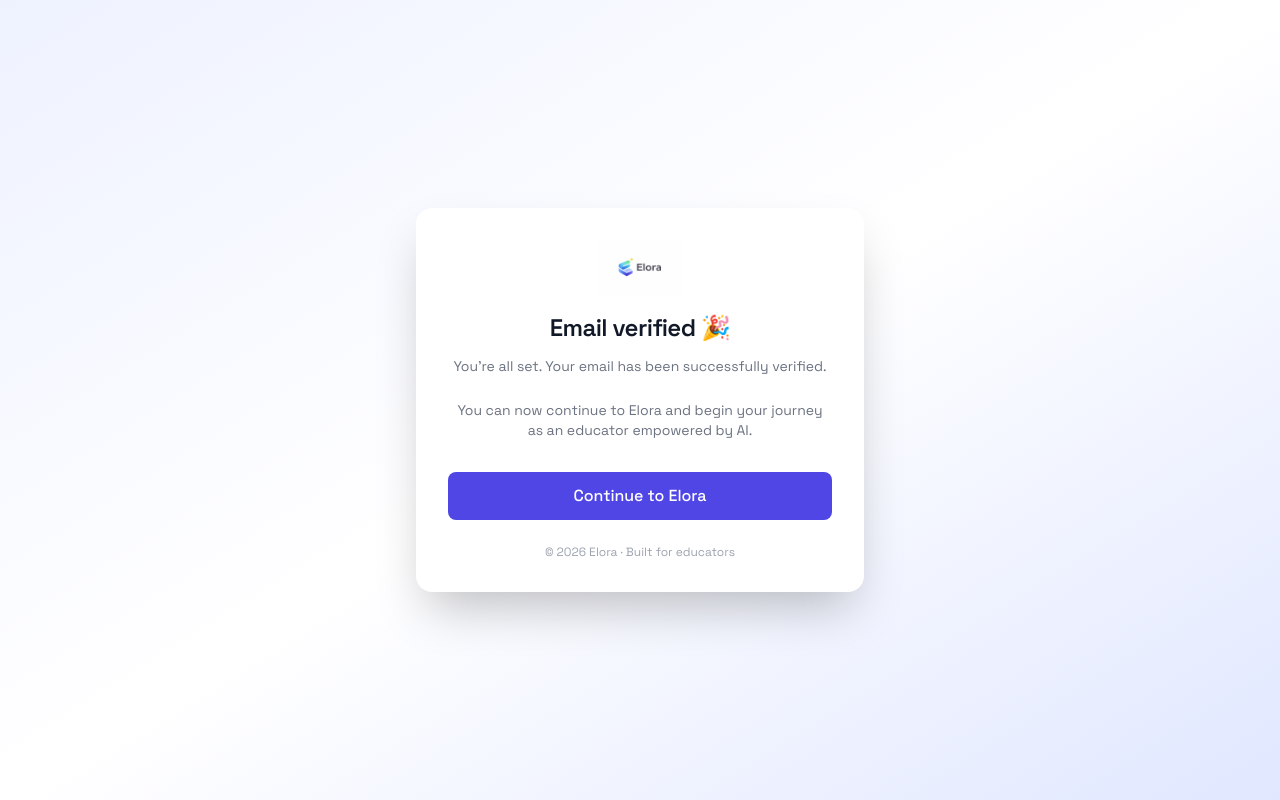
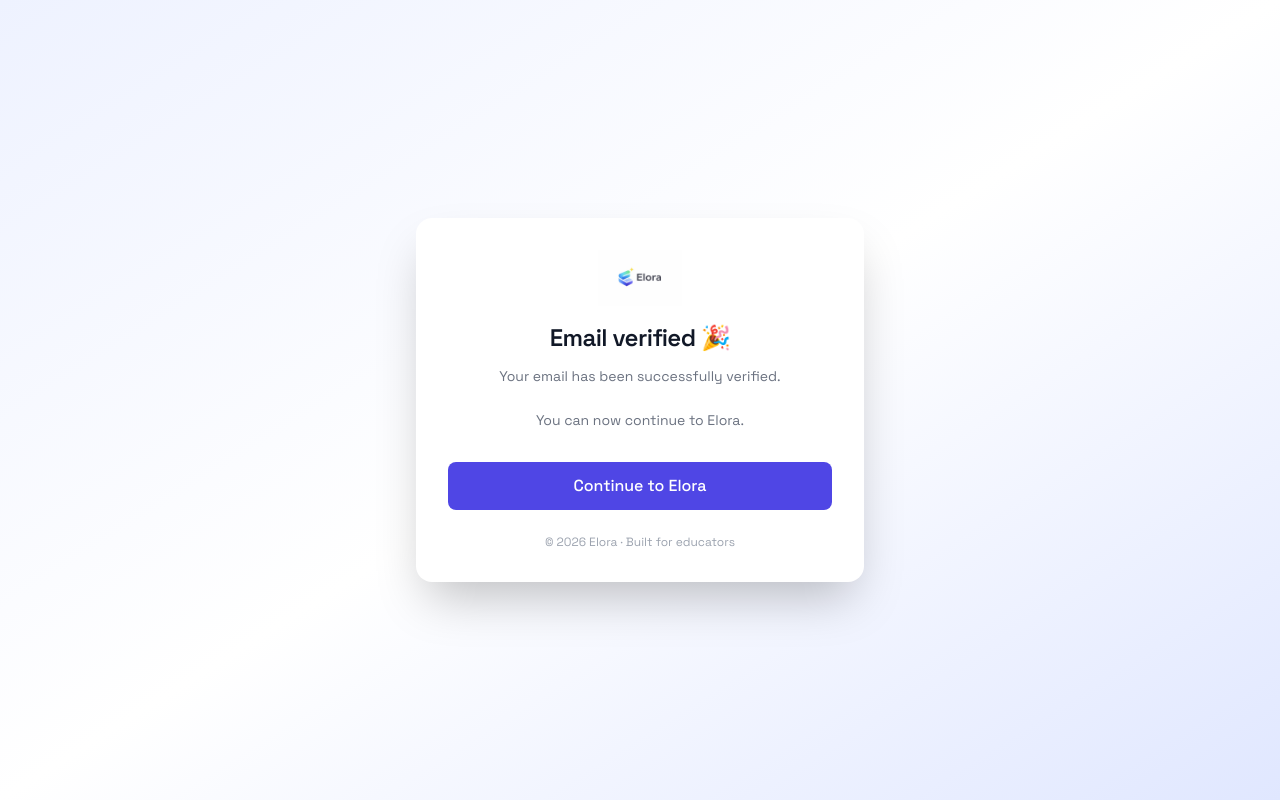
Before and after one commit to tweetharis-netizen/elora-verification-ui, a Next.js app: page /success in a window 1280 px wide. Built offline with nearby package versions, Linux system fonts and the light colour scheme.

Commit message:
Update success.js

```diff
--- a/pages/success.js
+++ b/pages/success.js
@@ -15,11 +15,7 @@ export default function SuccessPage() {
         ${mounted ? "opacity-100 translate-y-0" : "opacity-0 translate-y-4"}`}
       >
         <div className="flex justify-center mb-4">
-          <img
-            src="/elora-logo.png"
-            alt="Elora"
-            className="h-14"
-          />
+          <img src="/elora-logo.png" alt="Elora" className="h-14" />
         </div>
 
         <h1 className="text-2xl font-semibold tracking-tight">
@@ -27,12 +23,11 @@ export default function SuccessPage() {
         </h1>
 
         <p className="mt-3 text-sm text-gray-500 dark:text-gray-400">
-          You’re all set. Your email has been successfully verified.
+          Your email has been successfully verified.
         </p>
 
         <p className="mt-6 text-sm text-gray-500 dark:text-gray-400">
-          You can now continue to Elora and begin your journey as an educator
-          empowered by AI.
+          You can now continue to Elora.
         </p>
 
         <button
```
